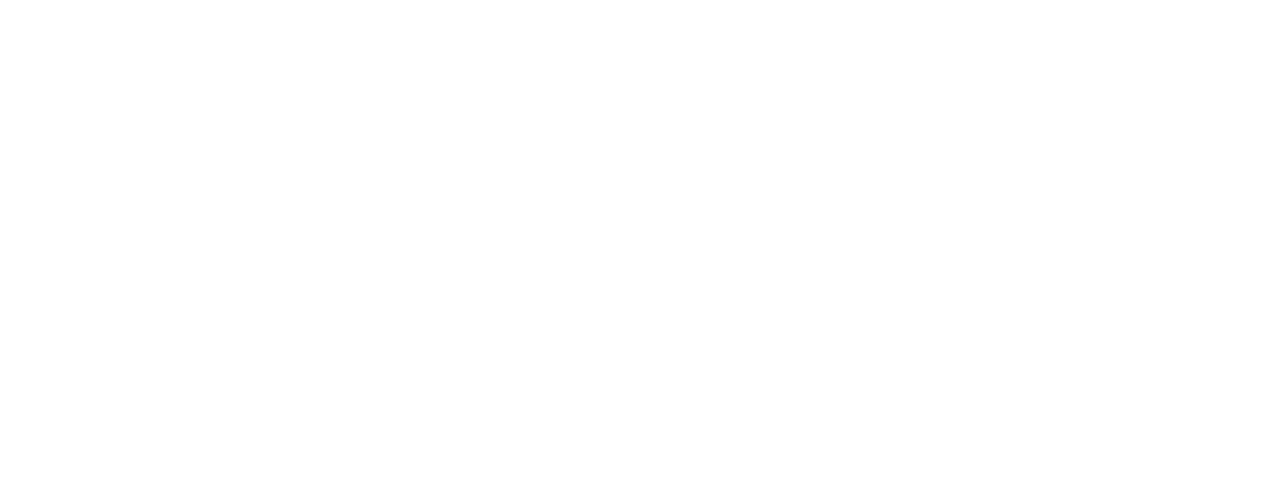
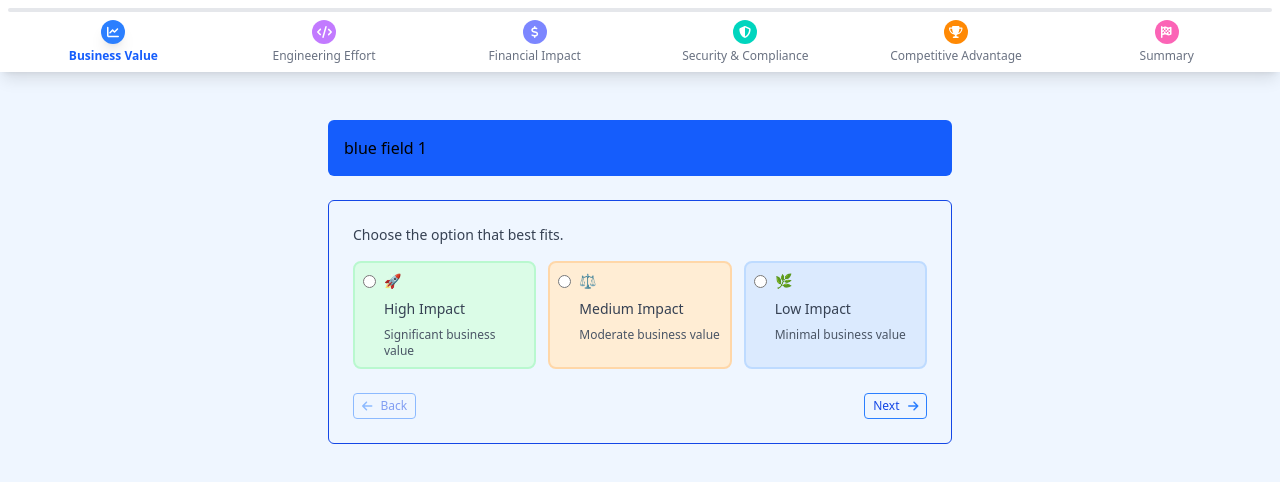
Before and after one commit to mahcarine/SDPM-project, a React (Vite) app in the folder sdpm-frontend/: page /step_layout in a window 1280 px wide. Before the commit this address had no page. Shown: the top 482 px of the page. Built offline with nearby package versions, Linux system fonts and the light colour scheme.

Commit message:
multistep form layout

```diff
--- a/sdpm-frontend/src/App.jsx
+++ b/sdpm-frontend/src/App.jsx
@@ -1,5 +1,6 @@
 import {Routes, Route, BrowserRouter} from "react-router-dom"
 import Home from "./pages/home"
+import StepLayout from "./pages/MultistepForm"
 import './index.css'
 
 function App() {
@@ -9,6 +10,7 @@
       <BrowserRouter>
       <Routes>
         <Route path="/" element={<Home />} />
+        <Route path="/step_layout" element={<StepLayout />} />
       </Routes>
       </BrowserRouter>
     </>
--- /dev/null
+++ b/sdpm-frontend/src/components/RadioOptions.jsx
@@ -0,0 +1,49 @@
+import React from "react";
+
+export default function RadioCardGroup({
+  label,
+  options,
+  selectedValue,
+  setSelectedValue,
+  name = "radio-group",
+}) {
+  return (
+    <div className="space-y-4">
+      {label && <p className="text-sm text-gray-700">{label}</p>}
+      <div className="flex gap-3">
+        {options.map((option) => (
+          <label
+            key={option.id}
+            htmlFor={option.id}
+            className={`flex-1 cursor-pointer rounded-lg border p-2 transition-all duration-200 ${
+              selectedValue === option.id
+                ? `ring-2 ring-offset-1 ${option.ringColor} ${option.bgColor} ${option.borderColor}`
+                : `${option.ringColor} ${option.bgColor} ${option.borderColor} ${option.borderWidth} hover:border-gray-200`
+            }`}
+          >
+            <div className="flex items-start gap-2">
+              <input
+                type="radio"
+                id={option.id}
+                name={name}
+                value={option.id}
+                checked={selectedValue === option.id}
+                onChange={() => setSelectedValue(option.id)}
+                className="mt-1"
+              />
+              <div>
+                <div className="text-sm font-medium">
+                  {option.icon}
+                </div>
+                <div className="text-sm font-medium my-2">
+                  {option.title}
+                  </div>
+                <div className="text-xs text-gray-600">{option.description}</div>
+              </div>
+            </div>
+          </label>
+        ))}
+      </div>
+    </div>
+  );
+}
--- /dev/null
+++ b/sdpm-frontend/src/pages/MultistepForm.jsx
@@ -0,0 +1,137 @@
+import { useState } from "react";
+import StepAccount from "./steps/BusinessValue";
+import { FontAwesomeIcon } from "@fortawesome/react-fontawesome";
+import { faArrowLeft, faArrowRight } from "@fortawesome/free-solid-svg-icons";
+import {
+  faChartLine,
+  faCode,
+  faDollarSign,
+  faShieldAlt,
+  faTrophy,
+  faFlagCheckered,
+} from "@fortawesome/free-solid-svg-icons";
+
+const steps = [
+  { label: "Business Value", icon: faChartLine, color: "bg-blue-500" },
+  { label: "Engineering Effort", icon: faCode, color: "bg-purple-400" },
+  { label: "Financial Impact", icon: faDollarSign, color: "bg-indigo-400" },
+  { label: "Security & Compliance", icon: faShieldAlt, color: "bg-teal-400" },
+  { label: "Competitive Advantage", icon: faTrophy, color: "bg-orange-400" },
+  { label: "Summary", icon: faFlagCheckered, color: "bg-pink-400" },
+];
+
+const blueField = [
+  "blue field 1",
+  "blue field 2",
+  "blue field 3",
+  "blue field 4",
+  "blue field 5",
+  "blue field 6",
+];
+// Example step contents
+
+const StepProfile = () => <p>This is the Profile step content.</p>;
+const StepReview = () => <p>This is the Review step content.</p>;
+const StepFinish = () => <p>You're all done. Thank you!</p>;
+
+export default function StepLayout() {
+  const [currentStep, setCurrentStep] = useState(0);
+  const [selectedImpact, setSelectedImpact] = useState("");
+
+  const stepContent = [
+    <StepAccount
+      selectedImpact={selectedImpact}
+      setSelectedImpact={setSelectedImpact}
+    />,
+    <StepProfile />,
+    <StepReview />,
+    <StepProfile />,
+    <StepReview />,
+    <StepFinish />,
+  ];
+
+  const next = () =>
+    setCurrentStep((prev) =>
+      Math.min(prev + 1, steps.length - 1, blueField.length - 1)
+    );
+  const prev = () => setCurrentStep((prev) => Math.max(prev - 1, 0));
+
+  return (
+    <div className="min-h-screen mx-auto bg-blue-50">
+      {/* Step Navigation */}
+      <div className="w-full bg-white p-2 shadow-lg">
+        {/* Progress Bar */}
+        <div className="bg-gray-200 h-1 rounded mb-2">
+          <div
+            className="bg-gradient-to-r from-indigo-500 via-purple-500 to-pink-500 rounded h-full transition-all duration-300"
+            style={{ width: `${(currentStep / (steps.length - 1)) * 100}%` }}
+          />
+        </div>
+        <div className="flex justify-between items-center">
+          {steps.map((step, index) => (
+            <div
+              key={index}
+              className="flex flex-col items-center flex-1 text-center"
+            >
+              <div
+                className={`w-6 h-6 flex items-center justify-center rounded-full mb-1 p-2 ${
+                  index === currentStep
+                    ? `${step.color} text-white shadow-lg`
+                    : `${step.color} text-white`
+                }`}
+              >
+                <FontAwesomeIcon icon={step.icon} className="text-xs" />
+              </div>
+              <span
+                className={`text-xs ${
+                  index === currentStep
+                    ? "text-blue-600 font-semibold"
+                    : "text-gray-500"
+                }`}
+              >
+                {step.label}
+              </span>
+            </div>
+          ))}
+        </div>
+      </div>
+
+      {/* Step Content Placeholder */}
+      <div className="max-w-2xl mx-auto p-6 rounded-md mt-6">
+        <div className="bg-blue-600 mb-6 p-4 rounded-md">
+          <p>{blueField[currentStep]}</p>
+        </div>
+        <div className="border border-blue-700 rounded-md p-6">
+          {/* 👇 Render dynamic content for each step */}
+          <div className="mb-6 text-gray-700">{stepContent[currentStep]}</div>
+
+          {/* Navigation Buttons */}
+          <div className="flex justify-between">
+            <button
+              onClick={prev}
+              disabled={currentStep === 0}
+              className="px-2 py-1 text-blue-700 text-xs rounded-sm border border-blue-500 disabled:opacity-50"
+            >
+              <FontAwesomeIcon
+                icon={faArrowLeft}
+                className="text-blue-500 pr-2"
+              />
+              Back
+            </button>
+            <button
+              onClick={next}
+              disabled={currentStep === steps.length - 1}
+              className="px-2 py-1 text-blue-700 text-xs rounded-sm border border-blue-500 disabled:opacity-50"
+            >
+              Next
+              <FontAwesomeIcon
+                icon={faArrowRight}
+                className="text-blue-500 pl-2"
+              />
+            </button>
+          </div>
+        </div>
+      </div>
+    </div>
+  );
+}
--- a/sdpm-frontend/src/pages/home.jsx
+++ b/sdpm-frontend/src/pages/home.jsx
@@ -1,4 +1,5 @@
 import React, { useState } from "react";
+import { useNavigate } from "react-router-dom";
 import { FontAwesomeIcon } from "@fortawesome/react-fontawesome";
 import {
   faArrowRight,
@@ -12,42 +13,44 @@
 } from "@fortawesome/free-solid-svg-icons";
 
 const Home = () => {
+  const navigate = useNavigate();
+
   return (
     <>
-      <div class="min-h-screen bg-gradient-to-r from-indigo-500 via-purple-500 to-pink-500">
-        <div class="circle-bg w-[170px] h-[170px] bottom-[65%] left-[5%] opacity-70"></div>
-        <div class="circle-bg w-[150px] h-[150px] bottom-[35%] left-[45%] opacity-80"></div>
-        <div class="circle-bg w-[250px] h-[250px] bottom-[10%] left-[75%] opacity-60"></div>
+      <div className="min-h-screen bg-gradient-to-r from-indigo-500 via-purple-500 to-pink-500">
+        <div className="circle-bg w-[170px] h-[170px] bottom-[65%] left-[5%] opacity-70"></div>
+        <div className="circle-bg w-[150px] h-[150px] bottom-[35%] left-[45%] opacity-80"></div>
+        <div className="circle-bg w-[250px] h-[250px] bottom-[10%] left-[75%] opacity-60"></div>
 
-        <div class=" ">
+        <div className=" ">
           <div>
             {/* header */}
-            <header class="py-6 justify-center flex items-center">
-              <h1 class="text-2xl text-white">
+            <header className="py-6 justify-center flex items-center">
+              <h1 className="text-2xl text-white">
 
                 🎉Welcome to SDPM - Prioritize with Purpose!
               </h1>
             </header>
 
             {/* Hero section */}
-            <section class="py-8 flex justify-center items-center">
+            <section className="py-8 flex justify-center items-center">
               <div>
-                <h1 class="text-white text-center">
+                <h1 className="text-white text-center">
                   Fast. Fun. FREE. Let's get your priorities straight!
                 </h1>
                 <div>
-                  <h1 class="font-medium text-white text-5xl mt-22 text-center">
+                  <h1 className="font-medium text-white text-5xl mt-22 text-center">
                     🚀Spaunder Deliverable <br /> Prioritization Metrix
                   </h1>
                 </div>
 
-                <p class="text-white content-center my-6 text-center">
+                <p className="text-white content-center my-6 text-center">
                   Let's prioritize the fun way! Rank your deliverables and{" "}
                   <br />
                   find your business game changer!
                 </p>
-                <div class="flex justify-center">
-                  <button className="bg-gradient-to-r from-indigo-500 via-purple-500 to-pink-500 text-white rounded-3xl px-5 py-2 shadow-xl">
+                <div className="flex justify-center">
+                  <button onClick={() => navigate("/step_layout")} className="bg-gradient-to-r from-indigo-500 via-purple-500 to-pink-500 text-white rounded-3xl px-5 py-2 shadow-xl">
                     🎯 Let's Start the Assessment!{" "}
                     <FontAwesomeIcon
                       icon={faArrowRight}
@@ -55,7 +58,7 @@
                     />
                   </button>
                 </div>
-                <p class="pt-10 text-center">
+                <p className="pt-10 text-center">
                   {" "}
                   <FontAwesomeIcon
                     icon={faCommentDots}
@@ -66,68 +69,68 @@
               </div>
             </section>
 
-            <div class="flex justify-center">
-              <div class="grid grid-cols-6 p-4">
-                <div class="grid grid-rows-2 justify-center flex items-center">
-                  <div class="w-4 h-4 bg-blue-700 rounded-full Shadow-xl outline outline-white flex justify-center items-center p-3">
+            <div className="flex justify-center">
+              <div className="grid grid-cols-6 p-4">
+                <div className="grid grid-rows-2 justify-center flex items-center">
+                  <div className="w-4 h-4 bg-blue-700 rounded-full Shadow-xl outline outline-white flex justify-center items-center p-3">
                     <FontAwesomeIcon
                       icon={faChartLine}
                       className="text-white text-xs"
                     ></FontAwesomeIcon>
                   </div>
-                  <p class="text-white text-sm">Business Value</p>
+                  <p className="text-white text-sm">Business Value</p>
                   <div className="bg-gradient-to-r from-white to-transparent h-6 w-50 rounded-sm text-[10px] px-1 pt-1">How much impact will it have?</div>
                 </div>
 
-                <div class="grid grid-rows-2">
-                  <div class="w-4 h-4 bg-purple-700 rounded-full Shadow-xl outline outline-white flex justify-center items-center p-3">
+                <div className="grid grid-rows-2">
+                  <div className="w-4 h-4 bg-purple-700 rounded-full Shadow-xl outline outline-white flex justify-center items-center p-3">
                     <FontAwesomeIcon
                       icon={faCode}
                       className="text-white text-xs"
                     ></FontAwesomeIcon>
                   </div>
-                  <p class="text-white text-sm">Engineering Effort</p>
+                  <p className="text-white text-sm">Engineering Effort</p>
                   <div className="bg-gradient-to-r from-white to-transparent h-6 w-50 rounded-sm text-[10px] px-1 pt-1">How much time and resources will it need?</div>
                 </div>
-                <div class="grid grid-rows-2">
-                  <div class="w-4 h-4 bg-indigo-600 rounded-full Shadow-xl outline outline-white flex justify-center items-center p-3">
+                <div className="grid grid-rows-2">
+                  <div className="w-4 h-4 bg-indigo-600 rounded-full Shadow-xl outline outline-white flex justify-center items-center p-3">
                     <FontAwesomeIcon
                       icon={faDollar}
                       className="text-white text-xs"
                     ></FontAwesomeIcon>
                   </div>
-                  <p class="text-white text-sm">Financial Impact</p>
+                  <p className="text-white text-sm">Financial Impact</p>
                   <div className="bg-gradient-to-r from-white to-transparent h-6 w-50 rounded-sm text-[10px] px-1 pt-1">Will it boost revenue or save cost?</div>
                 </div>
-                <div class="grid grid-rows-2">
-                  <div class="w-4 h-4 bg-green-600 rounded-full Shadow-xl outline outline-white flex justify-center items-center p-3">
+                <div className="grid grid-rows-2">
+                  <div className="w-4 h-4 bg-green-600 rounded-full Shadow-xl outline outline-white flex justify-center items-center p-3">
                     <FontAwesomeIcon
                       icon={faShieldAlt}
                       className="text-white text-xs"
                     ></FontAwesomeIcon>
                   </div>
-                  <p class="text-white text-sm">Security and Compliance</p>
+                  <p className="text-white text-sm">Security and Compliance</p>
                   <div className="bg-gradient-to-r from-white to-transparent h-6 w-50 rounded-sm text-[10px] px-1 pt-1">How critical is it for compliance?</div>
                 </div>
 
-                <div class="grid grid-rows-2">
-                  <div class="w-4 h-4 bg-orange-500 rounded-full Shadow-xl outline outline-white flex justify-center items-center p-3">
+                <div className="grid grid-rows-2">
+                  <div className="w-4 h-4 bg-orange-500 rounded-full Shadow-xl outline outline-white flex justify-center items-center p-3">
                     <FontAwesomeIcon
                       icon={faTrophy}
                       className="text-white text-xs"
                     ></FontAwesomeIcon>
                   </div>
-                  <p class="text-white text-sm">Competitive Advantage</p>
+                  <p className="text-white text-sm">Competitive Advantage</p>
                   <div className="bg-gradient-to-r from-white to-transparent h-6 w-50 rounded-sm text-[10px] px-1 pt-1">Will it give us an edge in the market?</div>
                 </div>
-                <div class="grid grid-rows-2">
-                  <div class="w-4 h-4 bg-pink-500 rounded-full Shadow-xl outline outline-white flex justify-center items-center p-3">
+                <div className="grid grid-rows-2">
+                  <div className="w-4 h-4 bg-pink-500 rounded-full Shadow-xl outline outline-white flex justify-center items-center p-3">
                     <FontAwesomeIcon
                       icon={faFlagCheckered}
                       className="text-white text-xs"
                     ></FontAwesomeIcon>
                   </div>
-                  <p class="text-white text-sm">Summary</p>
+                  <p className="text-white text-sm">Summary</p>
                   <div className="bg-gradient-to-r from-white to-transparent h-6 w-50 rounded-sm text-[10px] px-1 pt-1">Assessment summary</div>
                 </div>
               </div>
--- /dev/null
+++ b/sdpm-frontend/src/pages/steps/BusinessValue.jsx
@@ -0,0 +1,47 @@
+import { useState } from "react";
+import RadioCardGroup from "../../components/RadioOptions";
+
+export default function StepAccount({ selectedImpact, setSelectedImpact }) {
+  const impactOptions = [
+    {
+        id: "high",
+        icon: "🚀",
+        title: "High Impact",
+        description: "Significant business value",
+        bgColor: "bg-green-100",
+        borderColor: "border-green-200",
+        borderWidth: "border-2",
+        ringColor: "ring-green-100",
+      },
+      {
+        id: "medium",
+        icon: "⚖️",
+        title: "Medium Impact",
+        description: "Moderate business value",
+        bgColor: "bg-orange-100",
+        borderColor: "border-orange-200",
+        borderWidth: "border-2",
+        ringColor: "ring-orange-100",
+      },
+      {
+        id: "low",
+        icon: "🌿",
+        title: "Low Impact",
+        description: "Minimal business value",
+        bgColor: "bg-blue-100",
+        borderColor: "border-blue-200",
+        borderWidth: "border-2",
+        ringColor: "ring-blue-100",
+      },
+  ];
+
+  return (
+    <RadioCardGroup
+    label="Choose the option that best fits."
+    options={impactOptions}
+    selectedValue={selectedImpact}
+    setSelectedValue={setSelectedImpact}
+    name="impact"
+  />
+  );
+}
```
Also changed, not shown: sdpm-frontend/src/pages/steps/CompetitiveAdvantage.jsx (added), sdpm-frontend/src/pages/steps/EngineeringEffort.jsx (added), sdpm-frontend/src/pages/steps/FinancialImpact.jsx (added), sdpm-frontend/src/pages/steps/SecurityCompliance.jsx (added).
